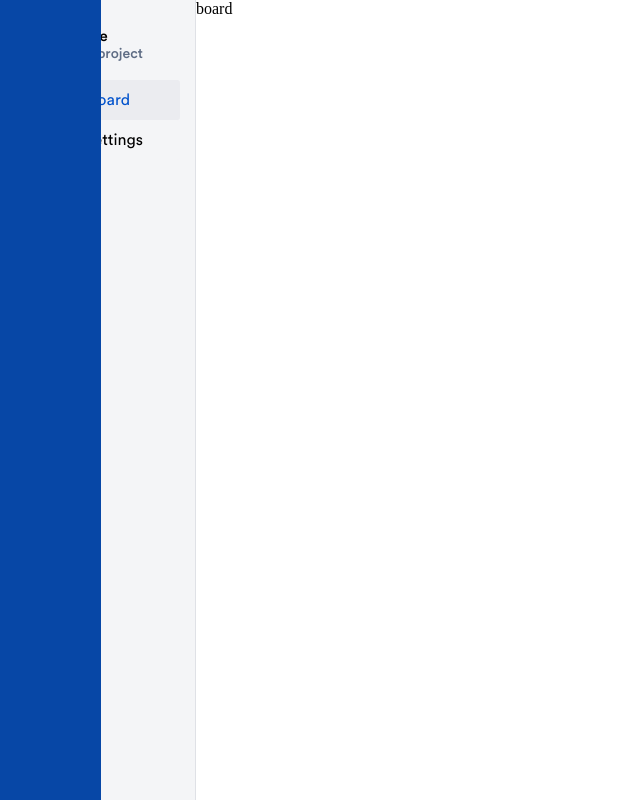
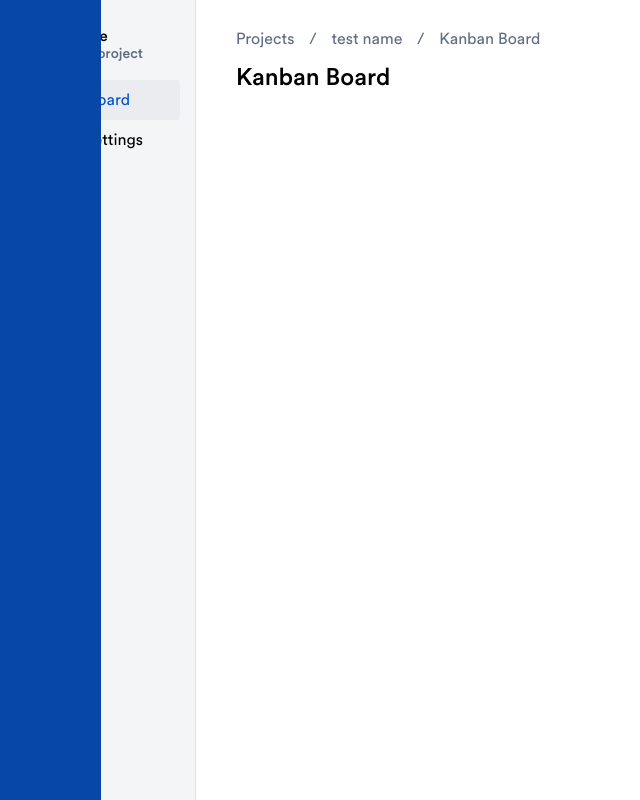
Before and after one commit to aboswell96/jira-clone, a React (Create React App) app: page /board in a window 1280 px wide. Shown: the whole page, without its empty margins (99-739 px from the left). Built offline with nearby package versions, Linux system fonts and the light colour scheme; grey boxes are pictures that could not be loaded.

Commit message:
Add project directory and Board Title

```diff
--- /dev/null
+++ b/src/client/Board/Board.js
@@ -0,0 +1,28 @@
+import React from 'react';
+import styled from 'styled-components';
+import ProjectURL from './ProjectURL';
+
+const Container = styled.div`
+    margin-left: 40px;
+    margin-top: 30px;
+`
+
+const Title = styled.div`
+    white-space: nowrap;
+    margin-top: 15px;
+    font-size: 24px;
+    font-family: CircularStdMedium;
+`
+
+const Board = () => {
+    return(
+        <Container>
+            <ProjectURL/>
+            <Title>
+                Kanban Board
+            </Title>
+        </Container>
+    );
+}
+
+export default Board;
--- /dev/null
+++ b/src/client/Board/ProjectURL.js
@@ -0,0 +1,38 @@
+import React from 'react';
+import styled from 'styled-components';
+
+
+const name = "test name";
+
+const Directory = styled.div`
+    display: flex;
+    flex-direction: row;
+    gap: 15px;
+    white-space: nowrap;
+    font-family: CircularStdBook;
+    color: rgb(94, 108, 132);
+`
+
+const ProjectURL = () => {
+    return(
+        <Directory>
+            <div>
+                Projects
+            </div>
+            <div>
+                /
+            </div>
+            <div>
+                {name}
+            </div>
+            <div>
+                /
+            </div>
+            <div>
+                Kanban Board
+            </div>
+        </Directory>
+    )
+}
+
+export default ProjectURL;
--- /dev/null
+++ b/src/client/Settings/Settings.js
@@ -0,0 +1,11 @@
+import React from 'react';
+
+const Settings = () => {
+    return(
+        <div>
+            TODO
+        </div>
+    );
+}
+
+export default Settings;
--- a/src/index.js
+++ b/src/index.js
@@ -3,6 +3,8 @@ import ReactDOM from 'react-dom';
 import App from './client/App/App';
 import { BrowserRouter, Route, Routes } from "react-router-dom";
 import GlobalStyle from './client/global-styles';
+import Board from './client/Board/Board';
+import Settings from './client/Settings/Settings';
 
 ReactDOM.render(
   <React.StrictMode>
@@ -10,8 +12,8 @@ ReactDOM.render(
     <BrowserRouter>
     <Routes>
       <Route path="/" element={<App/>}>
-      <Route path="board" element={<div> board </div>}/>
-      <Route path="settings" element={<div> settings </div>}/>
+      <Route path="board" element={<Board/>}/>
+      <Route path="settings" element={<Settings/>}/>
       </Route>
     </Routes>
     </BrowserRouter>
```
